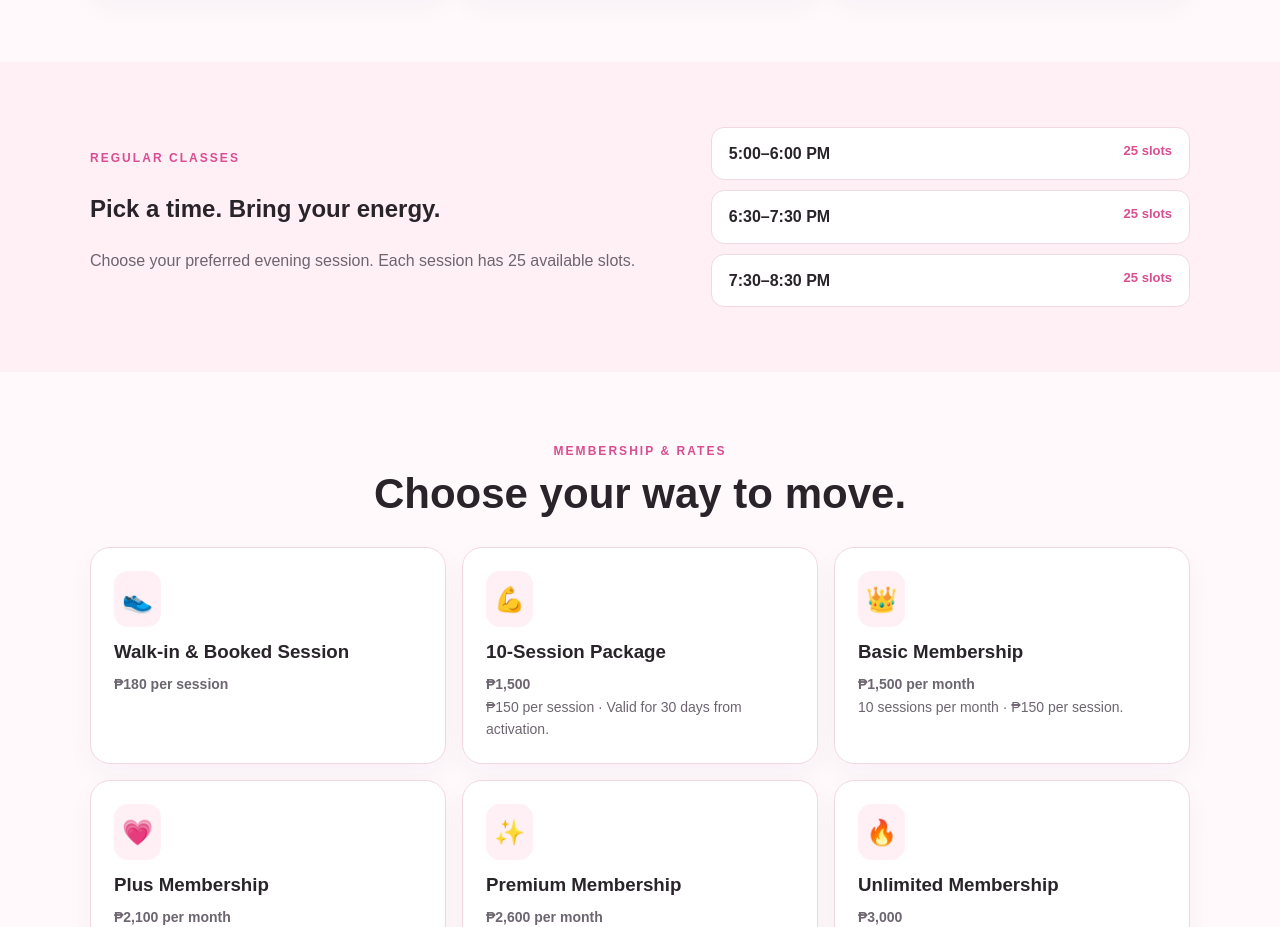
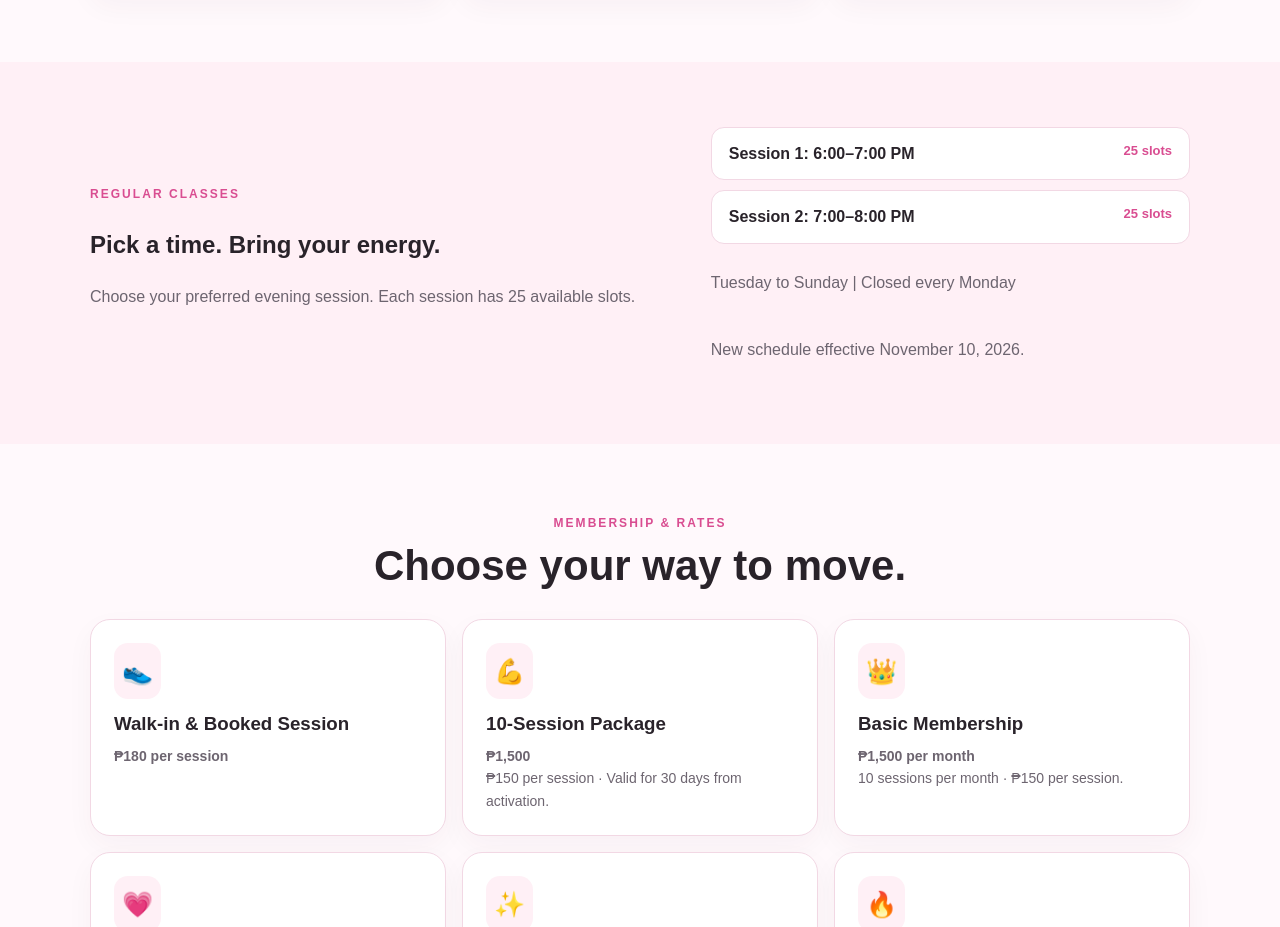
Before and after one commit to twhynkz22/Regular-Classes, a plain HTML site: page index.html in a window 1280 px wide. Shown: the part 990-1917 px from the top of the page. Drawn offline with Linux system fonts and the light colour scheme.

Commit message:
Update index.html

```diff
--- a/index.html
+++ b/index.html
@@ -62,7 +62,28 @@ section{padding:65px 0}.head{text-align:center;max-width:680px;margin:0 auto 30p
 <main>
 <section class="hero" id="home"><div class="wrap grid"><div><span class="eyebrow">Find your rhythm. Feel the energy.</span><h1>Move to your <em>beat.</em></h1><p class="lead">A fun, feel-good stepper dance fitness experience where every beat fuels movement and every step inspires wellness.</p><div class="actions"><a class="btn light" href="#schedule">View class schedule</a></div></div><div class="art" aria-hidden="true"><div class="circle">♫</div><div class="bubble b1">⚡ ENERGY UP</div><div class="bubble b2">♡ YOUR PACE, YOUR POWER</div></div></div></section>
 <section id="about"><div class="wrap"><div class="head"><span class="eyebrow">About StepBeat</span><h2>More than a workout.</h2><p>StepBeat Studio brings people together through music, movement, and a welcoming fitness community. Whether you are just starting or already love to move, there is a place for you here.</p></div><div class="cards"><article class="card"><span class="icon">🎵</span><h3>Move with the music</h3><p>Enjoy upbeat sessions that make movement feel like a celebration.</p></article><article class="card"><span class="icon">👟</span><h3>Step at your pace</h3><p>Build confidence one step at a time. Take breaks and modify movements as needed.</p></article><article class="card"><span class="icon">💗</span><h3>Find your community</h3><p>Share the energy, encourage one another, and make every session count.</p></article></div></div></section>
-<section class="pink" id="schedule"><div class="wrap grid"><div><span class="eyebrow">Regular classes</span><h2>Pick a time. Bring your energy.</h2><p class="muted">Choose your preferred evening session. Each session has 25 available slots.</p></div><div class="schedule"><div class="slot"><span>5:00–6:00 PM</span><span>25 slots</span></div><div class="slot"><span>6:30–7:30 PM</span><span>25 slots</span></div><div class="slot"><span>7:30–8:30 PM</span><span>25 slots</span></div></div></div></section>
+<section class="pink" id="schedule">
+  <div class="wrap grid">
+    <div>
+      <span class="eyebrow">Regular classes</span>
+      <h2>Pick a time. Bring your energy.</h2>
+      <p class="muted">Choose your preferred evening session. Each session has 25 available slots.</p>
+    </div>
+
+    <div class="schedule">
+      <div class="slot">
+        <span>Session 1: 6:00–7:00 PM</span>
+        <span>25 slots</span>
+      </div>
+      <div class="slot">
+        <span>Session 2: 7:00–8:00 PM</span>
+        <span>25 slots</span>
+      </div>
+      <p class="muted">Tuesday to Sunday | Closed every Monday</p>
+      <p class="muted">New schedule effective November 10, 2026.</p>
+    </div>
+  </div>
+</section>
 
 <section id="rates"><div class="wrap"><div class="head"><span class="eyebrow">Membership & rates</span><h2>Choose your way to move.</h2></div><div class="cards">
 <article class="card"><span class="icon">👟</span><h3>Walk-in & Booked Session</h3><p><strong>₱180 per session</strong></p></article>
```
